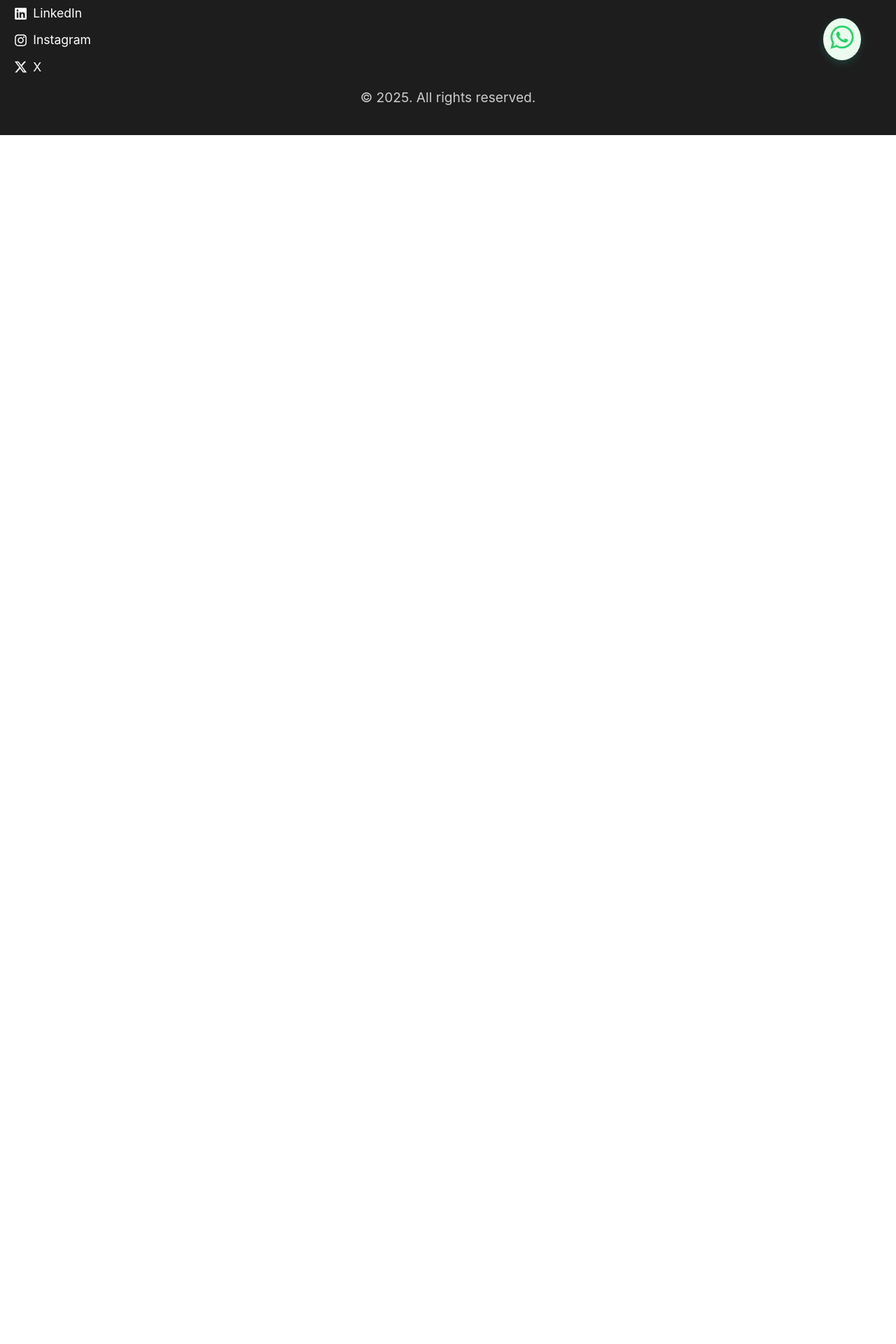
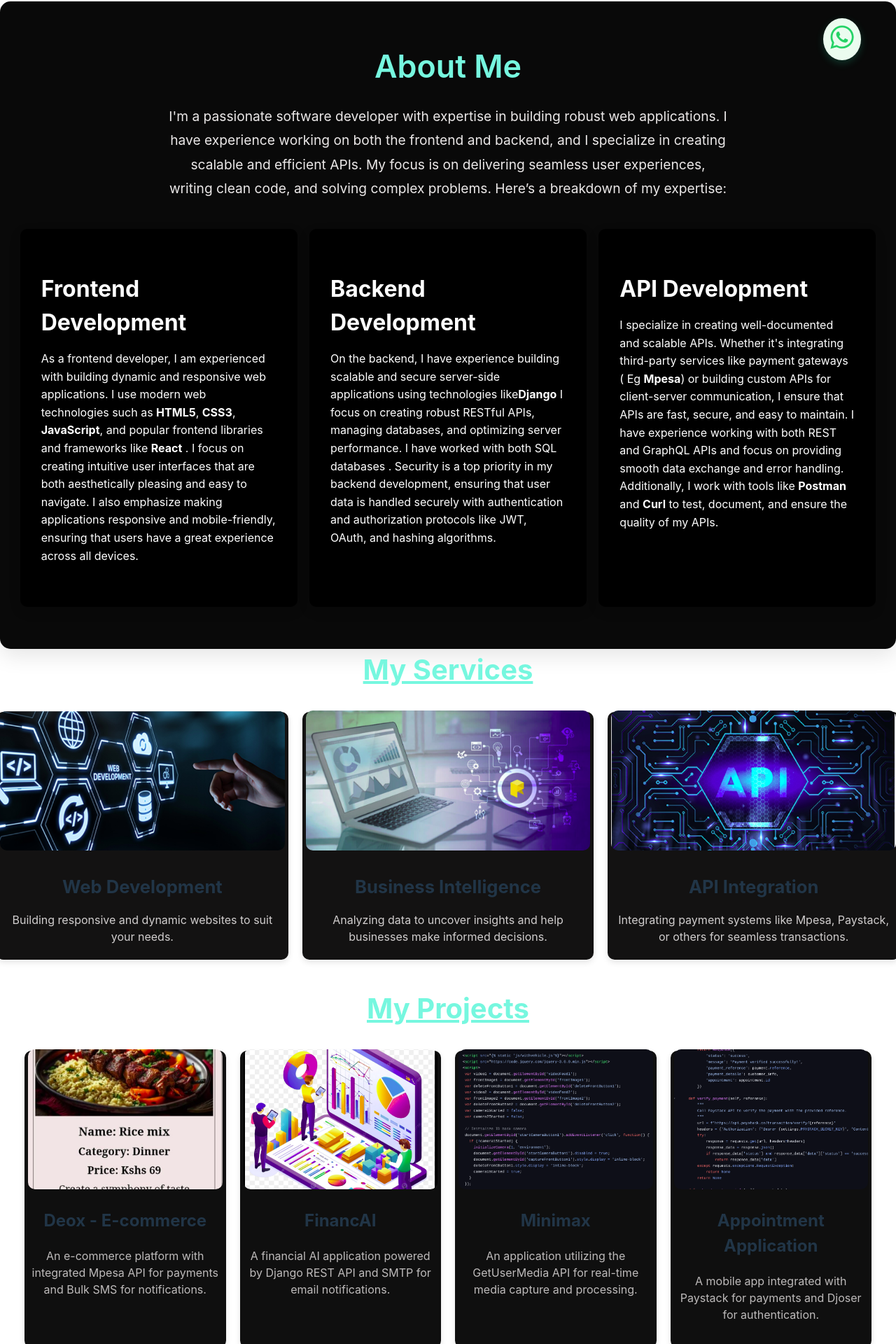
Before and after one commit to Thomas-m-waka/portfolio, a React (Vite) app: page / in a window 1280 px wide. Shown: the part 684-2604 px from the top of the page at 70% size. Before the commit the page ends 877 px from the top, so only its background shows below. Built offline with nearby package versions, Linux system fonts and the light colour scheme.

Commit message:
made sections in one page

```diff
--- a/index.html
+++ b/index.html
@@ -3,7 +3,7 @@
   <head>
     <meta charset="UTF-8" />
     <meta name="viewport" content="width=device-width, initial-scale=1.0" />
-    <title>thomas-portfolio</title>
+    <title>Thomas</title>
 
   </head>
   <body>
--- a/src/App.jsx
+++ b/src/App.jsx
@@ -1,24 +1,13 @@
 import React from 'react';
-import { Routes, Route } from 'react-router-dom';
 import Navbar from './components/Navbar';
 import Footer from './components/Footer';
 import Home from './pages/Home';
-import About from './pages/About';
-import Services from './pages/Services';
-import Projects from './pages/Projects';
-import Contact from './pages/Contact';
 
 const App = () => {
   return (
     <>
       <Navbar />
-      <Routes>
-        <Route path="/" element={<Home />} />
-        <Route path="/about" element={<About />} />
-        <Route path="/services" element={<Services />} />
-        <Route path="/projects" element={<Projects />} />
-        <Route path="/contact" element={<Contact />} />
-      </Routes>
+      <Home />
       <Footer />
     </>
   );
--- a/src/components/Footer.css
+++ b/src/components/Footer.css
@@ -5,6 +5,7 @@
 }
 
 .footer-content {
+  margin-left:50px;
   display: flex;
   justify-content: space-between;
   align-items: center;
@@ -39,6 +40,13 @@
   text-align: center;
   width: 100%;
   margin-top: 10px;
-  font-size: 1.2rem;
+  font-size: 1rem;
   color: #ccc;
 }
+
+
+@media (max-width: 720px) {
+  .footer-content {
+    margin-left: 0;
+  }
+}
--- a/src/components/Navbar.jsx
+++ b/src/components/Navbar.jsx
@@ -1,5 +1,4 @@
 import React, { useState } from 'react';
-import { Link } from 'react-router-dom';
 import './Navbar.css';
 import './Footer.css';
 import logo from '../assets/logo.png';
@@ -10,12 +9,12 @@ const Navbar = () => {
   return (
     <nav className="navbar">
       <img className="logo" src={logo} alt="Tom's Logo" />
-      <ul className={isMobile ? "nav-links-mobile" : "nav-links"} onClick={() => setIsMobile(false)}>
-        <Link to="/" className="home">Home</Link>
-        <Link to="/about">About</Link>
-        <Link to="/services">Services</Link>
-        <Link to="/projects">Projects</Link>
-        <Link to="/contact">Contact</Link>
+      <ul className={isMobile ? 'nav-links-mobile' : 'nav-links'} onClick={() => setIsMobile(false)}>
+        <a href="#home" className="home">Home</a>
+        <a href="#about">About</a>
+        <a href="#services">Services</a>
+        <a href="#projects">Projects</a>
+        <a href="#contact">Contact</a>
       </ul>
       <button className="mobile-menu-icon" onClick={() => setIsMobile(!isMobile)}>
         {isMobile ? '✖' : '☰'}
--- a/src/pages/About.css
+++ b/src/pages/About.css
@@ -1,5 +1,6 @@
 /* About Section Styling */
 .about {
+  margin-top:0;
   padding: 60px 40px;
   background-color: #090909;
   border-radius: 15px;
@@ -9,8 +10,16 @@
 }
 
 .about h2 {
+  margin-top:0;
   font-size: 2.8rem;
   color: white;
+  margin-bottom: 20px;
+  font-weight: 600;
+}
+.about h2 {
+  margin-top:0;
+  font-size: 2.8rem;
+  color:rgb(118, 247, 223);
   margin-bottom: 20px;
   font-weight: 600;
 }
--- a/src/pages/About.jsx
+++ b/src/pages/About.jsx
@@ -2,7 +2,7 @@ import React from 'react';
 import './About.css';
 
 const About = () => (
-  <section className="about">
+  <section className="about" id="about">
     <h2>About Me</h2>
     <p>
       I'm a passionate software developer with expertise in building robust web applications. I have experience
--- a/src/pages/Contact.jsx
+++ b/src/pages/Contact.jsx
@@ -2,7 +2,7 @@ import React from 'react';
 import './Contact.css';
 
 const Contact = () => (
-  <section className="contact">
+  <section className="contact" id="contact">
     <div className="contact-info">
       <h3>Contact Information</h3>
       <p>Email: <a href="mailto:thomasmmuteti4@gmail.com">thomasmmuteti4@gmail.com</a></p>
--- a/src/pages/Home.jsx
+++ b/src/pages/Home.jsx
@@ -1,12 +1,18 @@
 import React from 'react';
 import './Home.css';
 import tomImage from '../assets/tom.jpg';
-import { Link } from 'react-router-dom';
 import { FaWhatsapp } from 'react-icons/fa';
+
+// Import other sections
+import About from './About';
+import Services from './Services';
+import Projects from './Projects';
+import Contact from './Contact';
 
 const Home = () => (
   <>
-    <section className="hero-section">
+    {/* Hero Section */}
+    <section className="hero-section" id="home">
       <div className="text-container">
         <h1>Hi, I'm a Software Developer</h1>
         <p>
@@ -14,8 +20,7 @@ const Home = () => (
           frontend and backend development, including database management. I possess expertise in
           <strong> Django, Python, HTML5, CSS, JavaScript, and React.</strong>
         </p>
-
-        <Link to="/contact" className="cta">Contact Me</Link>
+        <a href="#contact" className="cta">Contact Me</a>
       </div>
 
       <div className="image-container">
@@ -23,7 +28,13 @@ const Home = () => (
       </div>
     </section>
 
-    {/* ✅ Floating WhatsApp Icon */}
+    {/* Other Sections */}
+    <About />
+    <Services />
+    <Projects />
+    <Contact />
+
+    {/* Floating WhatsApp Icon */}
     <a
       href="https://wa.me/254791508494"
       className="floating-whatsapp"
--- a/src/pages/Projects.css
+++ b/src/pages/Projects.css
@@ -1,11 +1,13 @@
 /* Projects Section Styling */
 .projects {
-  margin-top: 40px;
+  margin-top: 0;
   padding: 40px;
   text-align: center;
 }
 
-.projects h2 {
+.projects h3 {
+  margin-top:0;
+  color:rgb(118, 247, 223);
   font-size: 2.5rem;
   margin-bottom: 30px;
   text-decoration: underline;
@@ -52,9 +54,10 @@
 }
 
 .project-item h3 {
+  margin-top:0;
   font-size: 1.6rem;
   margin-bottom: 10px;
-  color:white;
+  color:rgb(118, 247, 223);
 }
 
 .project-item p {
--- a/src/pages/Projects.jsx
+++ b/src/pages/Projects.jsx
@@ -6,15 +6,14 @@ import minimaxImage from '../assets/kk.png';
 import paystackImage from '../assets/paystack.png';
 
 const Projects = () => (
-  <section className="projects">
-    <h2>My Projects</h2>
-    <p>A showcase of my work and accomplishments.</p>
+  <section className="projects" id="projects">
+    <h3>My Projects</h3>
     <div className="projects-list">
       <div className="project-item">
         <div className="image-container">
           <img src={deoxImage} alt="Deox - E-commerce" />
         </div>
-        <h3>Deox - E-commerce</h3>
+        <h2>Deox - E-commerce</h2>
         <p>An e-commerce platform with integrated Mpesa API for payments and Bulk SMS for notifications.</p>
       </div>
 
@@ -22,7 +21,7 @@ const Projects = () => (
         <div className="image-container">
           <img src={financImage} alt="FinancAI" />
         </div>
-        <h3>FinancAI</h3>
+        <h2>FinancAI</h2>
         <p>A financial AI application powered by Django REST API and SMTP for email notifications.</p>
       </div>
 
@@ -30,7 +29,7 @@ const Projects = () => (
         <div className="image-container">
           <img src={minimaxImage} alt="Minimax" />
         </div>
-        <h3>Minimax</h3>
+        <h2>Minimax</h2>
         <p>An application utilizing the GetUserMedia API for real-time media capture and processing.</p>
       </div>
 
@@ -38,7 +37,7 @@ const Projects = () => (
         <div className="image-container">
           <img src={paystackImage} alt="Bowanana Application" />
         </div>
-        <h3>Appointment Application</h3>
+        <h2>Appointment Application</h2>
         <p>A mobile app integrated with Paystack for payments and Djoser for authentication.</p>
       </div>
     </div>
--- a/src/pages/Services.css
+++ b/src/pages/Services.css
@@ -1,11 +1,13 @@
 /* Services Section Styling */
 .services {
-  margin-top: 40px;
-  padding: 40px;
+  margin-top: 0;
+  padding: 0;
   text-align: center;
 }
 
 .services h2 {
+  margin-top:0;
+  color:rgb(118, 247, 223);
   font-size: 2.5rem;
   margin-bottom: 30px;
   text-decoration: underline;
--- a/src/pages/Services.jsx
+++ b/src/pages/Services.jsx
@@ -5,7 +5,7 @@ import businessIntelligenceImage from '../assets/web.png';
 import apiIntegrationImage from '../assets/api.png';
 
 const Services = () => (
-  <section className="services">
+  <section className="services" id="services">
     <h2>My Services</h2>
     <div className="services-list">
       <div className="service-item">
```
